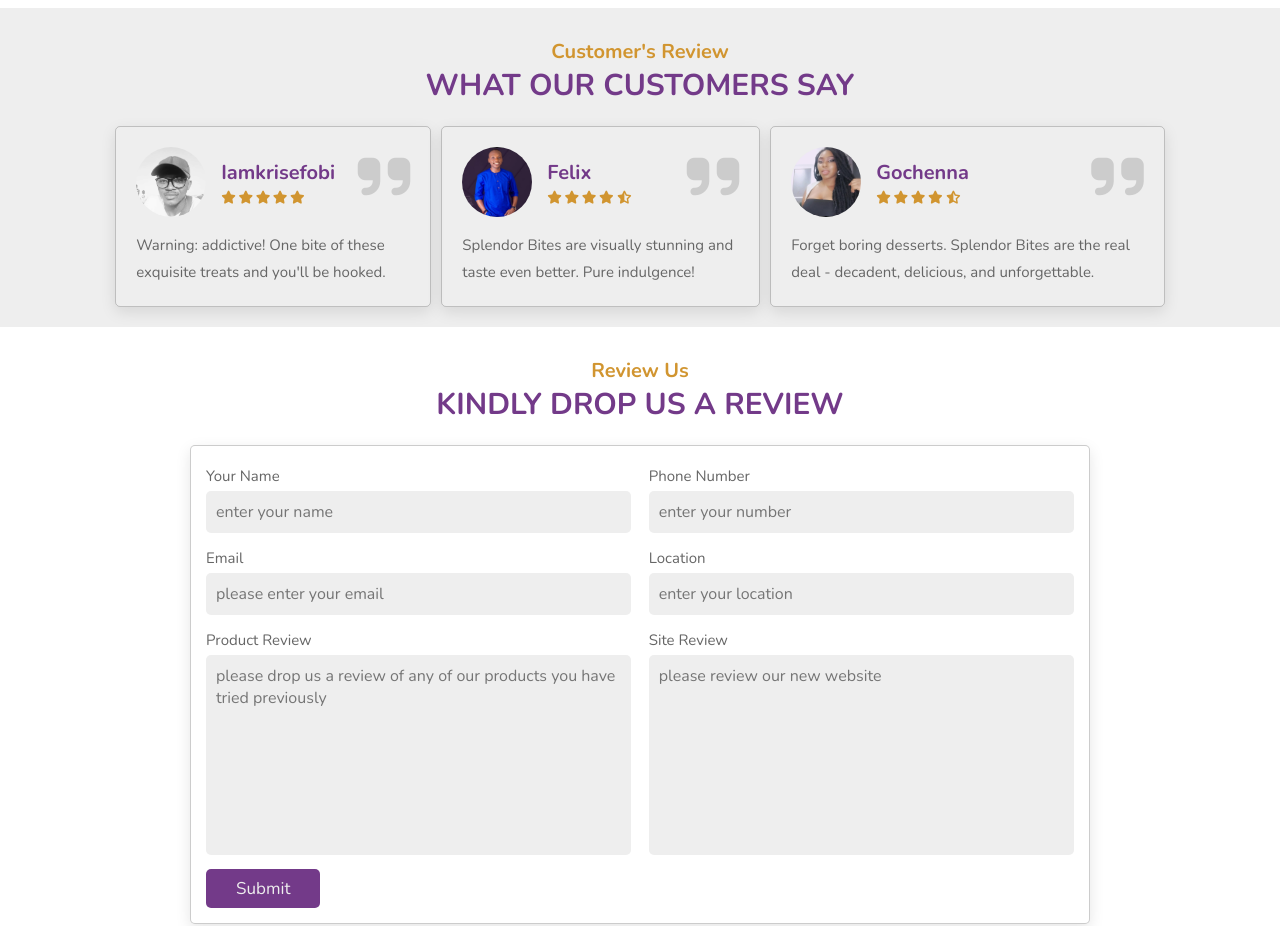
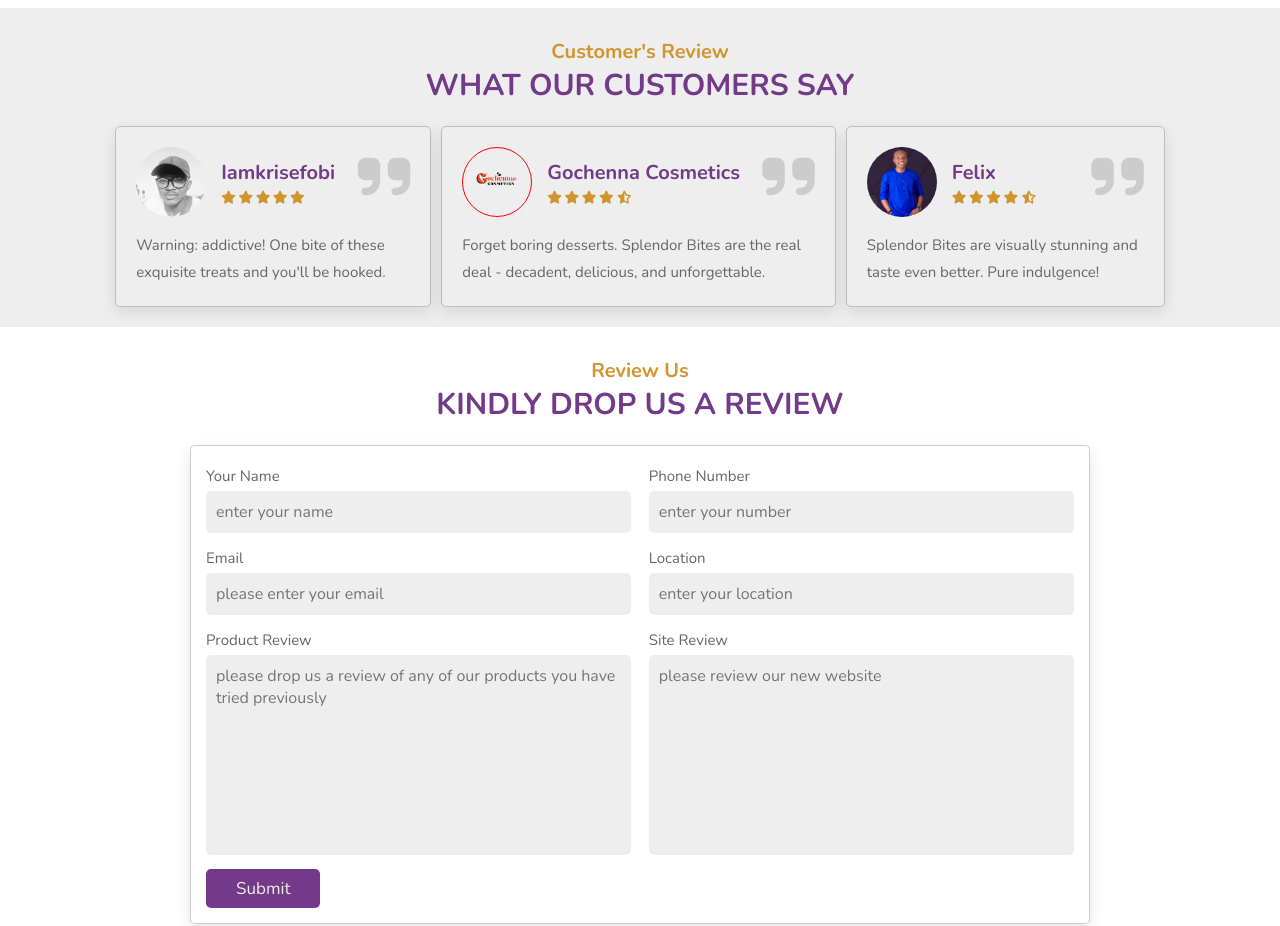
Before and after one commit to iamkrisefobi/Splendor-Bites, a plain HTML site: page index.html in a window 1280 px wide. Shown: the part 2580-3506 px from the top of the page. Drawn offline with nearby package versions, Linux system fonts and the light colour scheme.

Commit message:
Modified the customer review section

```diff
--- a/index.html
+++ b/index.html
@@ -394,6 +394,7 @@
       <h3 class="sub-heading">customer's review</h3>
       <h1 class="heading">what our customers say</h1>
 
+      <!-- Customer Review 1 -->
       <div class="">
         <div class="slide-container">
           <div class="slide">
@@ -416,6 +417,28 @@
             </p>
           </div>
 
+          <!-- Customer Review 2 -->
+          <div class="slide">
+            <i class="fas fa-quote-right"></i>
+            <div class="user">
+              <img style="border: 1px solid red;" src="images/review-gochennaCosmetics.png" alt="" />
+              <div class="user-info">
+                <h3>Gochenna Cosmetics</h3>
+                <div class="star">
+                  <i class="fas fa-star"></i>
+                  <i class="fas fa-star"></i>
+                  <i class="fas fa-star"></i>
+                  <i class="fas fa-star"></i>
+                  <i class="fas fa-star-half-alt"></i>
+                </div>
+              </div>
+            </div>
+            <p>
+              Forget boring desserts. Splendor Bites are the real deal - decadent, delicious, and unforgettable.
+            </p>
+          </div>
+
+          <!-- Customer Review 3 -->
           <div class="slide">
             <i class="fas fa-quote-right"></i>
             <div class="user">
@@ -436,25 +459,7 @@
             </p>
           </div>
 
-          <div class="slide">
-            <i class="fas fa-quote-right"></i>
-            <div class="user">
-              <img src="images/review-gochenna.jpg" alt="" />
-              <div class="user-info">
-                <h3>Gochenna</h3>
-                <div class="star">
-                  <i class="fas fa-star"></i>
-                  <i class="fas fa-star"></i>
-                  <i class="fas fa-star"></i>
-                  <i class="fas fa-star"></i>
-                  <i class="fas fa-star-half-alt"></i>
-                </div>
-              </div>
-            </div>
-            <p>
-              Forget boring desserts. Splendor Bites are the real deal - decadent, delicious, and unforgettable.
-            </p>
-          </div>
+
         </div>
       </div>
     </section>
```
Also changed, not shown: images/review-gochennaCosmetics.png (added).
